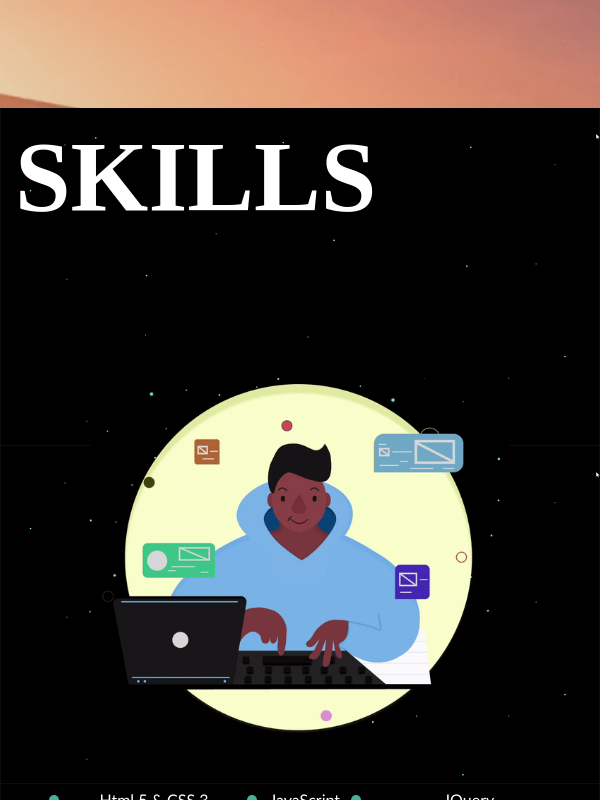
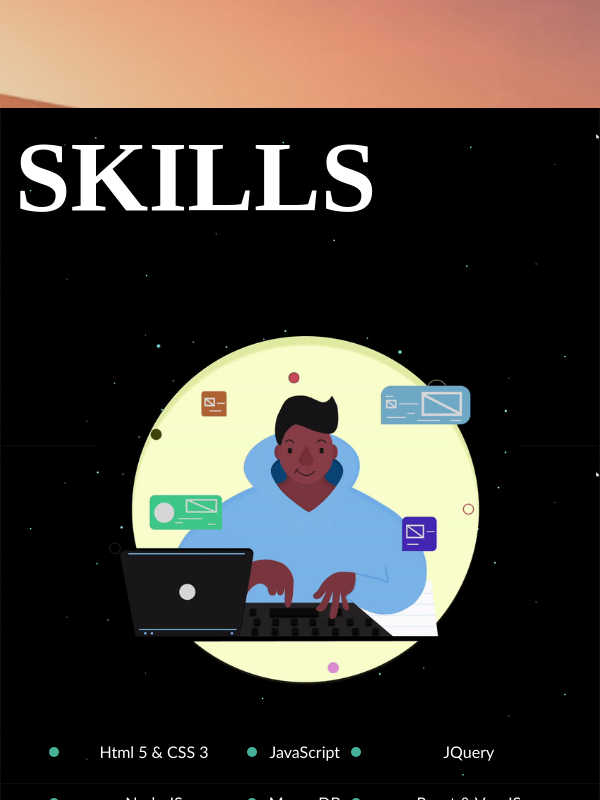
Before and after one commit to paulthechampion/champs-portfolio, a React (Create React App) app: page / in a window 600 px wide. Shown: the part 1560-2360 px from the top of the page. Built offline with nearby package versions, Linux system fonts and the light colour scheme; some icons are missing; a web font is replaced by a local one.

Commit message:
Skills section done complete

```diff
--- a/public/style.css
+++ b/public/style.css
@@ -1226,7 +1226,7 @@ footer{height:10em; position: relative;bottom: 0%;left:0%;z-index: -1;
         font-size: 100px;
     }
     .skills-mini-div {
-        margin-top: -9em;
+        margin-top: -12em;
         margin-bottom: -9em;
     }
 
@@ -1251,6 +1251,7 @@ footer{height:10em; position: relative;bottom: 0%;left:0%;z-index: -1;
         margin-top: 5em;
         height: 390px;
     max-width: 100%;
+    left: 7px;
   object-fit: contain;
   object-position: center;
   text-align: center;
@@ -1304,7 +1305,7 @@ footer{height:10em; position: relative;bottom: 0%;left:0%;z-index: -1;
 
 
     .projectsH3 {
-        margin-top: 13.3em;
+        margin-top: 12.8em;
     }
     .relax-fish {
         width: 100%;
@@ -1442,12 +1443,12 @@ footer{height:10em; position: relative;bottom: 0%;left:0%;z-index: -1;
 
  @media(max-width: 368px) {
     .projectsH3 {
-        margin-top: 14em;
+        margin-top: 13.5em;
     }
  }
 
  @media only screen and (max-width: 699px) and (min-width: 490px) {
     .projectsH3 {
-        margin-top: 12em;
+        margin-top: 11.7em;
     }
 }
```
